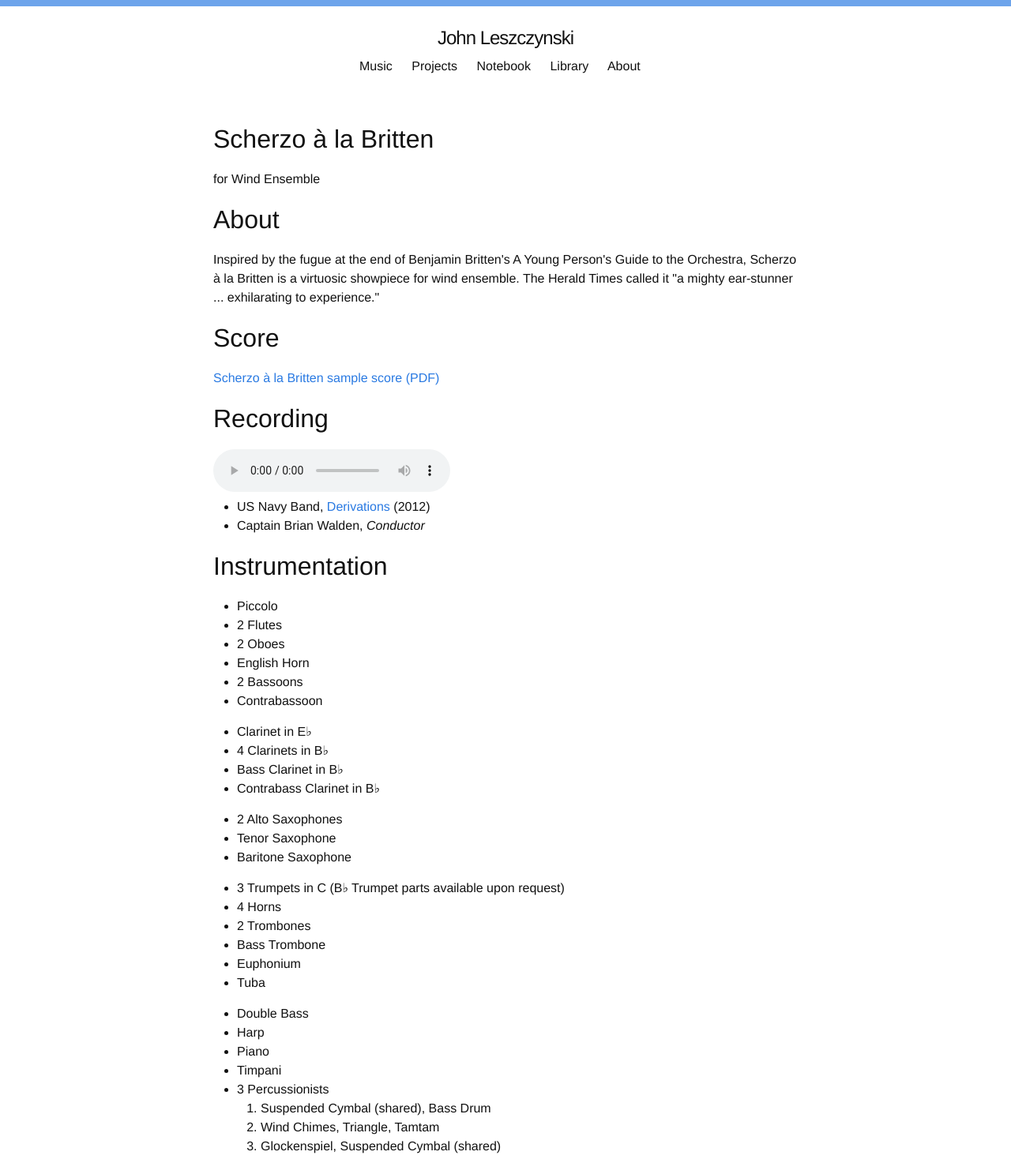
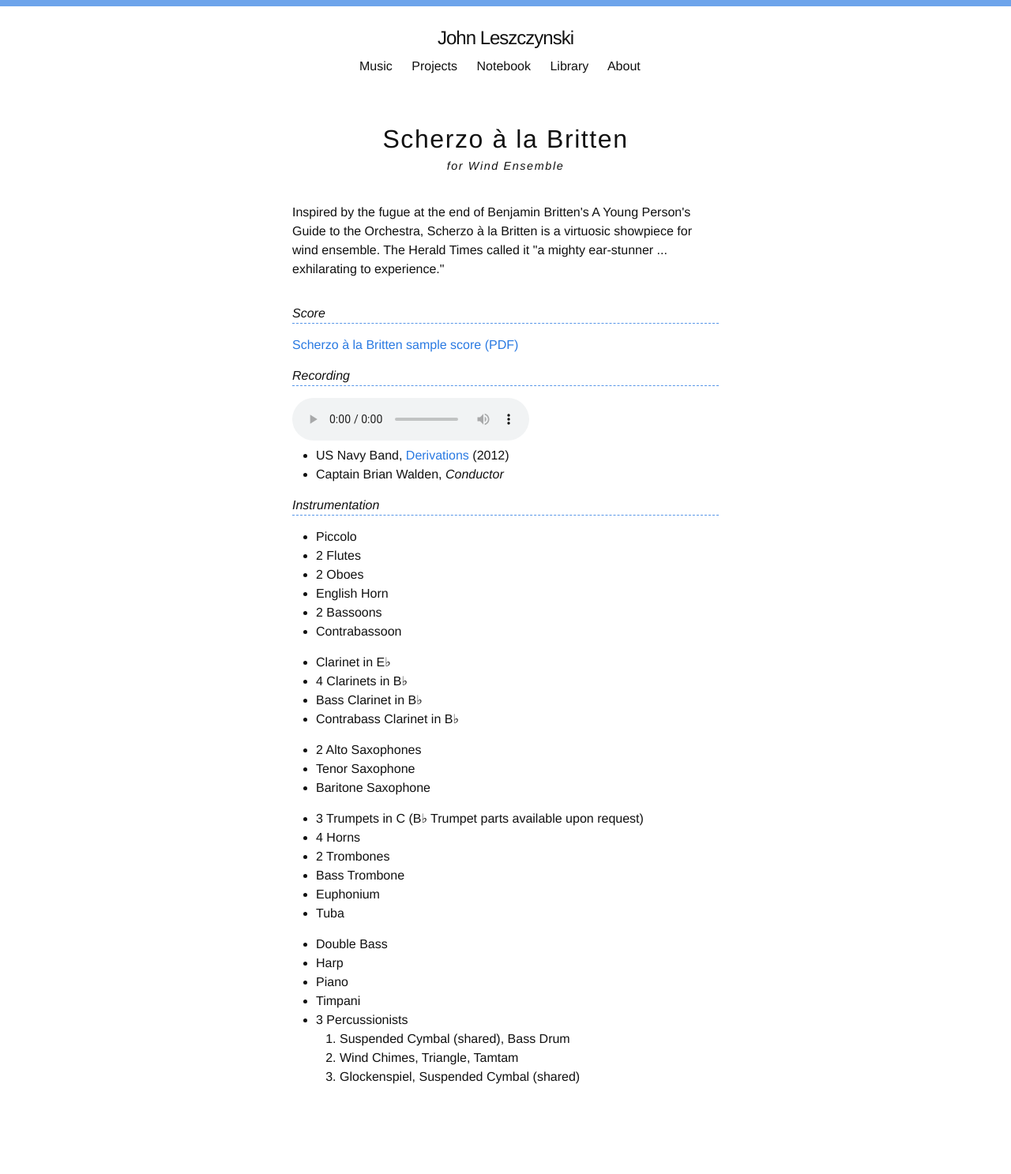
Before and after one commit to ave-llan/ave-llan.github.io, a Jekyll site: the page built from music/scherzo-a-la-britten.md, in a window 1280 px wide. Shown: the whole page at 79% size. Built offline with Jekyll 4.4.1, drawn with Linux system fonts in a browser that asks for light colours; after the commit the page ends 1399 px from its top, so only the background shows below that.

Commit message:
style composition page

```diff
--- a/_layouts/music_composition.html
+++ b/_layouts/music_composition.html
@@ -1,13 +1,12 @@
 ---
 layout: default
 ---
-<div class="wrapper">
-    <div class="title">
+<div class="wrapper narrow">
+    <div class="composition-title">
         <h1>{{ page.title }}</h1>
         <p>for {{  page.ensemble }}</p>
     </div>
-    <div id="programNote">
-        <h1>About</h1>
+    <div class="program-note">
         <p>
             {{ page.content }}
         </p>
@@ -15,13 +14,13 @@ layout: default
     </div>
 
     <div class="score">
-        <h1>Score</h1>
+        <h1 class="music-header">Score</h1>
         <p>
             <a href="../sample-scores/scherzo-a-la-britten.pdf" target="_blank">Scherzo &agrave la Britten sample score (PDF) </a>
         </p>
     </div>
     <div class="recording">
-        <h1>Recording</h1>
+        <h1 class="music-header">Recording</h1>
         <audio src="../audio/scherzo-a-la-britten.mp3" controls></audio>
         <ul>
             <li>US Navy Band, <a href="http://amzn.to/11bz6XA" target="_blank">Derivations</a> (2012) </li>
@@ -29,7 +28,7 @@ layout: default
         </ul>
     </div>
     <div class="instrumentation">
-        <h1>Instrumentation</h1>
+        <h1 class="music-header">Instrumentation</h1>
         <ul>
             <li>Piccolo</li>
             <li>2 Flutes</li>
--- a/_sass/_music.scss
+++ b/_sass/_music.scss
@@ -18,3 +18,27 @@ h1.music-header {
     font-weight: 300;
     border-bottom: 1px dashed lighten($brand-color, 10%);
 }
+
+div.composition-title {
+
+  margin-bottom: 2.2em;
+  text-align: center;
+  letter-spacing: 0.1em;
+  h1 {
+    font-size: 2rem;
+    font-weight: 200;
+    margin-bottom: 0;
+  }
+
+  p {
+    // margin-left: 1.33em;
+    font-size: 0.9rem;
+    font-style: italic;
+    font-weight: 200;
+    // color: $grey-color;
+  }
+}
+
+div.program-note {
+  margin-bottom: 2rem;
+}
```
